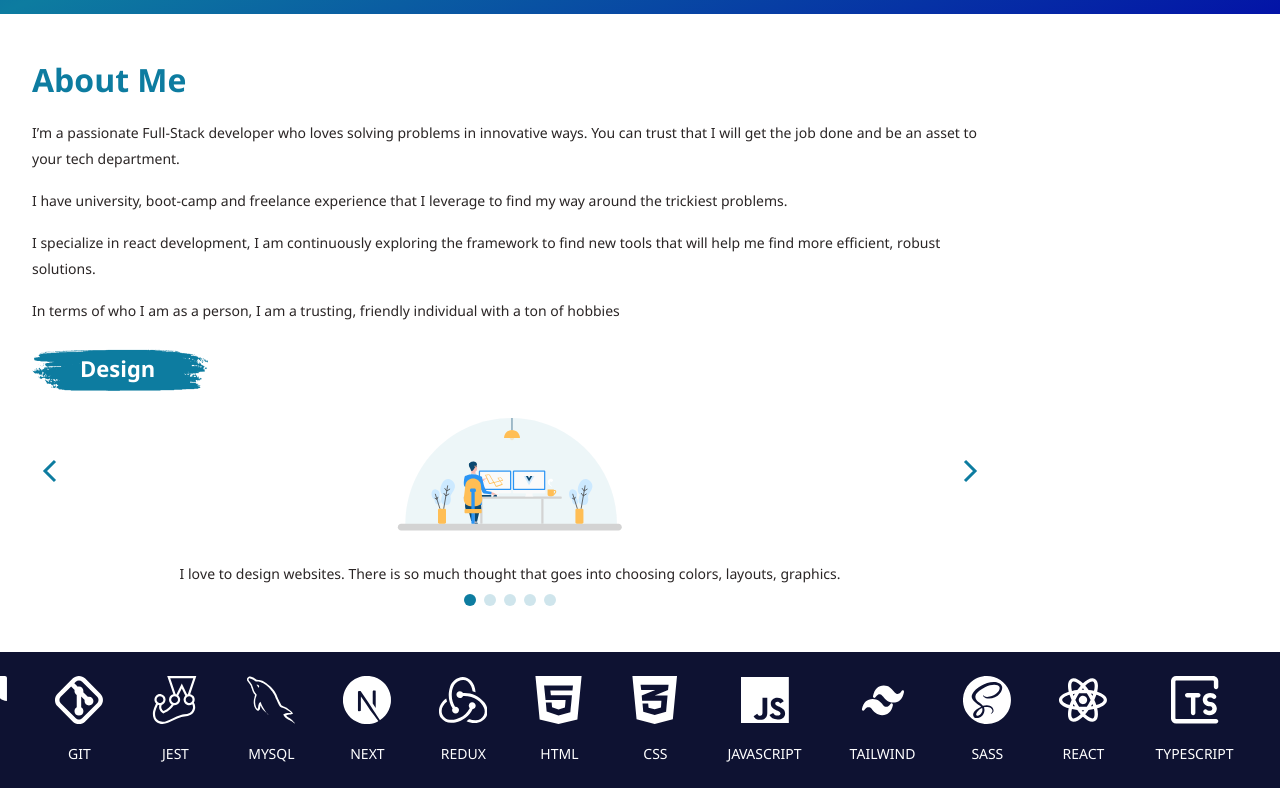
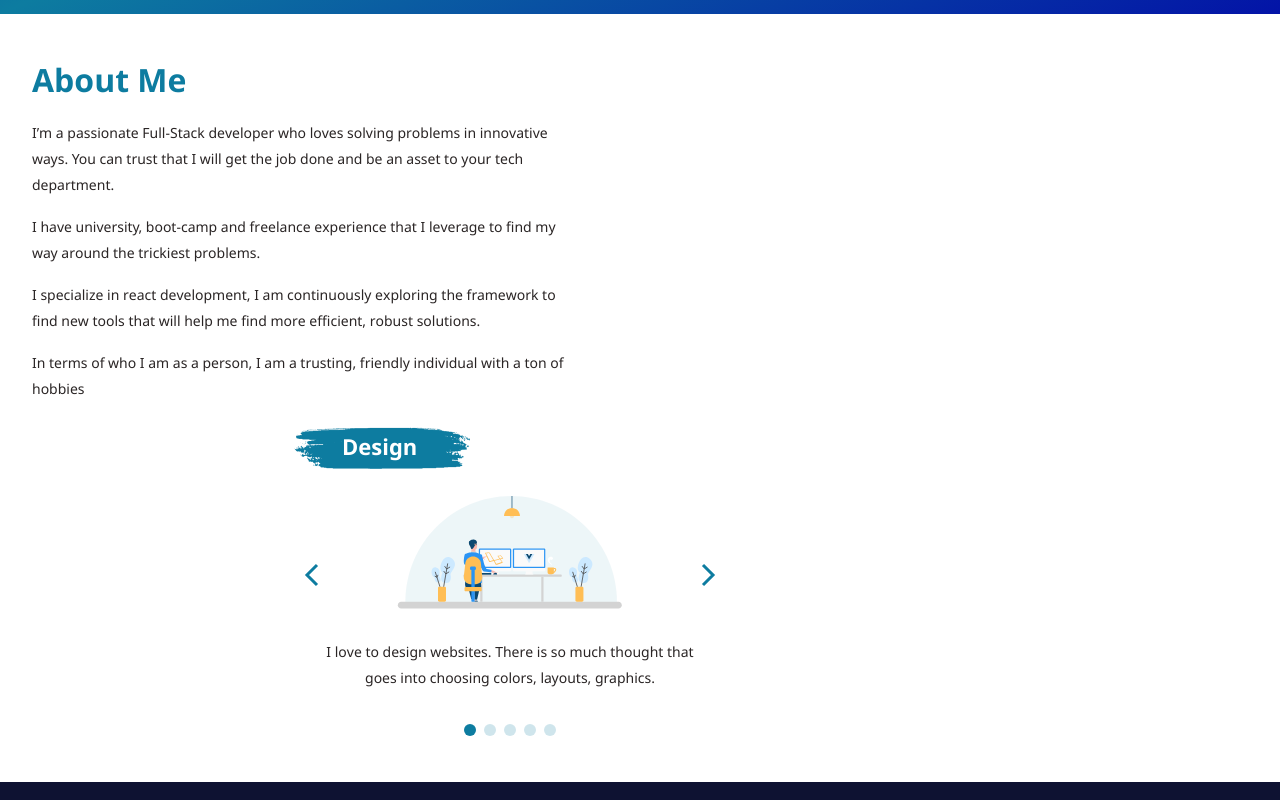
Before and after one commit to alejo2198/portfolio, a React (Create React App) app: page / in a window 1280 px wide. Shown: the part 580-1380 px from the top of the page. Built offline with nearby package versions, Linux system fonts and the light colour scheme.

Commit message:
set max width on text and swiper

```diff
--- a/src/components/AboutMe/AboutMe.js
+++ b/src/components/AboutMe/AboutMe.js
@@ -6,10 +6,10 @@ const AboutMe = () => {
     return (
         <section className={classes['about-section']}>
             <h2 className={classes['about-section__title']}>About Me</h2>
-            <h4 className={classes['about-section__text']} >I’m a passionate Full-Stack developer who loves solving problems in innovative ways. You can trust that I will get the job done and be an asset to your tech department.</h4>
-            <h4 className={classes['about-section__text']} >I have university, boot-camp and freelance experience that I leverage to find my way around the trickiest problems. </h4>
-            <h4 className={classes['about-section__text']} >I specialize in react development, I am continuously exploring the framework to find new tools that will help me find more efficient, robust solutions.</h4>
-            <h4 className={classes['about-section__text']} >In terms of who I am as a person, I am a trusting, friendly individual with a ton of hobbies</h4>
+            <p className={classes['about-section__text']} >I’m a passionate Full-Stack developer who loves solving problems in innovative ways. You can trust that I will get the job done and be an asset to your tech department.</p>
+            <p className={classes['about-section__text']} >I have university, boot-camp and freelance experience that I leverage to find my way around the trickiest problems. </p>
+            <p className={classes['about-section__text']} >I specialize in react development, I am continuously exploring the framework to find new tools that will help me find more efficient, robust solutions.</p>
+            <p className={classes['about-section__text']} >In terms of who I am as a person, I am a trusting, friendly individual with a ton of hobbies</p>
             <Slider/>
         </section>
     );
--- a/src/components/AboutMe/AboutMe.module.scss
+++ b/src/components/AboutMe/AboutMe.module.scss
@@ -20,5 +20,6 @@
         @include styleText($m-body-fs,400);
         line-height: $m-body-lh;
         margin:$small-spacing 0;
+        max-width: min(34rem,100%);
     }
 }
--- a/src/components/Slider/Slider.js
+++ b/src/components/Slider/Slider.js
@@ -1,7 +1,7 @@
 import { useRef, useEffect } from 'react';
 import { register } from 'swiper/element/bundle';
 import Slide from '../Slide/Slide';
-
+import classes from './Slider.module.scss'
 import navigationRight from '../../assets/icons/navigation-right.svg'
 import navigationLeft from '../../assets/icons/navigation-left.svg'
 
@@ -81,7 +81,8 @@ const Slider = () => {
     }, []);
 
     return (
-        <swiper-container
+        <div className={classes['slider-wrapper']}>
+             <swiper-container
             ref={swiperRef}
             slides-per-view="1"
             centeredSlides={true}
@@ -91,7 +92,9 @@ const Slider = () => {
                 return <swiper-slide key={index} ><Slide slide={slide}/></swiper-slide>
             })}
 
-        </swiper-container>
+            </swiper-container>
+        </div>
+
     );
 };
 
--- a/src/components/Slider/Slider.module.scss
+++ b/src/components/Slider/Slider.module.scss
@@ -1,2 +1,6 @@
 @use '../../styles/partials/variables' as *;
 @use '../../styles/partials/mixins' as *;
+.slider-wrapper{
+    max-width: 27rem;
+    margin: 0 auto;
+}
```
